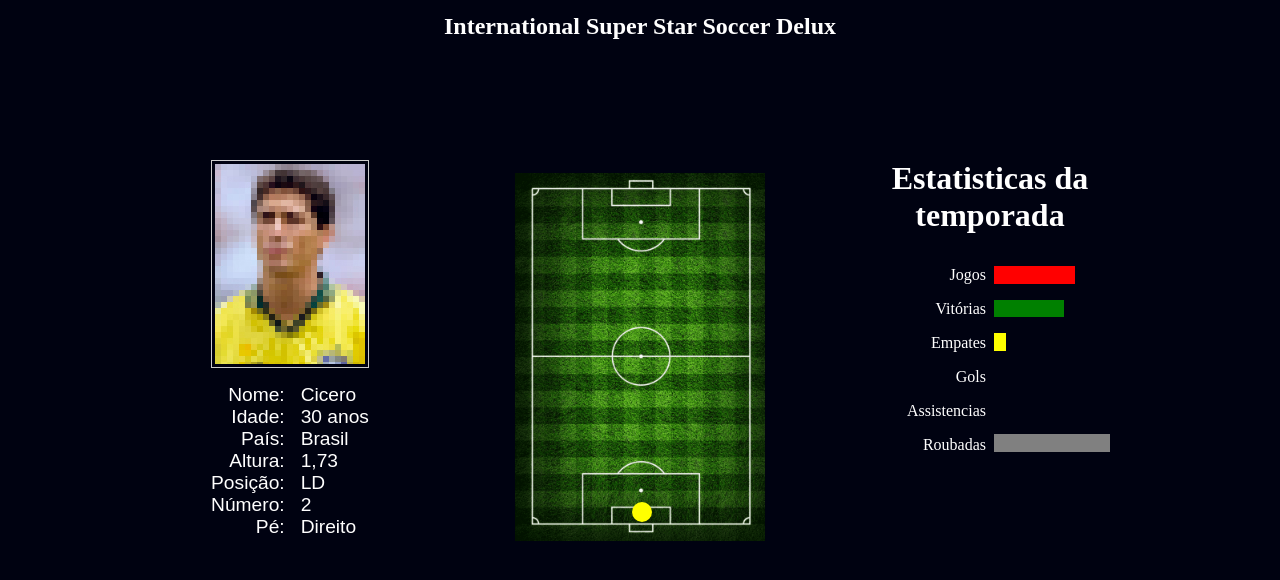
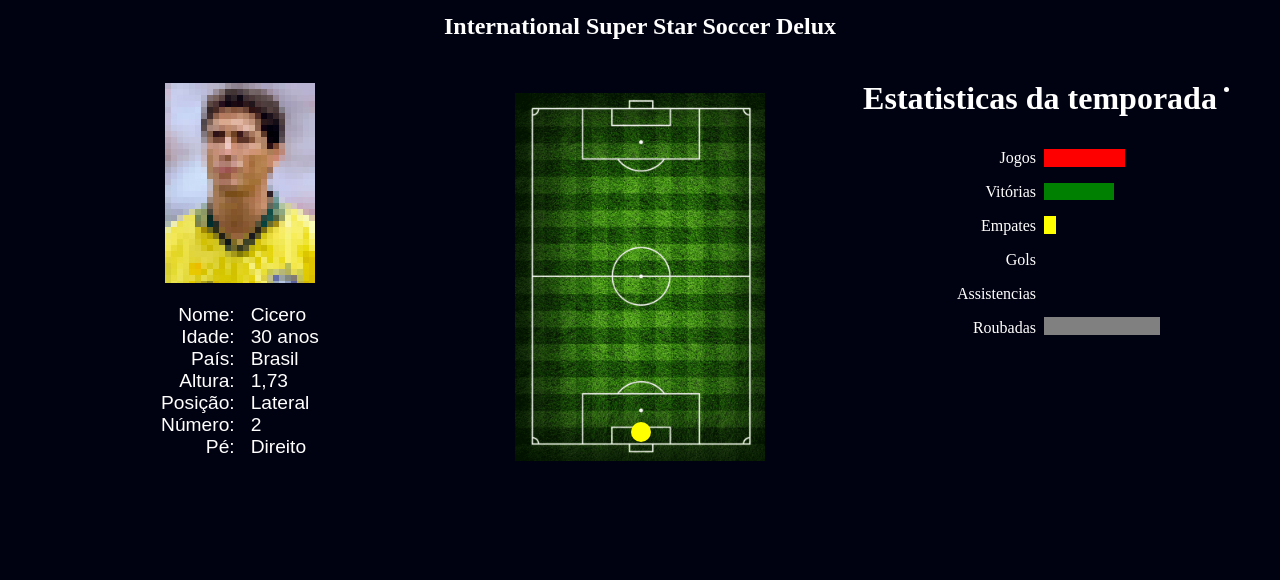
Before and after one commit to raffilsk/club_statistics, a plain HTML site: page index.html in a window 1280 px wide. Shown: the part 122-702 px from the top of the page. Drawn offline with nearby package versions, Linux system fonts and the light colour scheme.

Commit message:
Organizado componentes

```diff
--- /dev/null
+++ b/src/BasicDataPlayer.js
@@ -0,0 +1,81 @@
+import dataBase from "./data.js";
+
+export function column1() {
+    return `
+    <div id="data">
+        <div id="imgs">
+            <img id="img0" src="assets/0.jpg" />
+        </div>
+        ${description()}
+    `
+}
+
+function description() {
+    return `
+    <div id="description">
+    <div class="titles">
+        <ul>
+            <li>Nome:</li>
+            <li>Idade:</li>
+            <li>País:</li>
+            <li>Altura:</li>
+            <li>Posição:</li>
+            <li>Número:</li>
+            <li>Pé:</li>
+        </ul>
+    </div>
+    <div class="content">
+        <ul id="dataUl0">
+            <li></li>
+            <li></li>
+            <li></li>
+            <li></li>
+            <li></li>
+            <li></li>
+            <li></li>
+        </ul>
+    </div>
+</div>
+</div>
+    `
+}
+
+export function dataUlPlayer(i) {
+    $(function () {
+        $(".content").append(`<ul id="dataUl${i}">
+
+                <li>${dataBase[i].name}</li>
+                <li>${dataBase[i].age} anos</li>
+                <li>Brasil</li>
+                <li>${dataBase[i].height}</li>
+                <li> ${renamePositionPlayer(dataBase[i].position)}</li>
+                <li>${dataBase[i].id}</li>
+                <li>${foot(i)}</li>
+
+
+            </ul>`);
+        $(`#dataUl${i - 1}`).remove();
+    }
+    )
+}
+const foot = (i) => dataBase[i].foot == "r" ? "Direito" : "Esquerdo";
+function renamePositionPlayer(x) {
+    if (x == "GK") {
+        return "Goleiro"
+    }
+    else if (x == "ZD" || x == "ZE") {
+        return "Zagueiro"
+    }
+    else if (x == "LD" || x == "LE") {
+        return "Lateral"
+    }
+    else if (x == "VD" || x == "VE") {
+        return "Volante"
+    }
+    else if (x == "MD" || x == "ME") {
+        return "Meia"
+    }
+    else if (x == "AD" || x == "AE") {
+        return "Atacante"
+    }
+}
--- /dev/null
+++ b/src/Dashboard.js
@@ -0,0 +1,63 @@
+import dataBase from "./data.js";
+import { header }  from "./Header.js";
+import { column1, dataUlPlayer } from "./BasicDataPlayer.js";
+import { column2, alterPos } from "./PositionIndicatorPlayer.js";
+import { column3, percent } from "./StatisticDataPlayer.js"
+import { column4 } from "./ListDataPlayer.js";
+
+function element(id) {
+    return document.getElementById(id)
+}
+
+function container() {
+    return `
+    ${header()}
+    ${main()}
+    `
+}
+
+function main() {
+    return `
+    <div id="main">
+        ${column1()}
+        ${column2()}
+        ${column3()}
+        ${column4()}
+    </div>`
+}
+function alterData() {
+    let result = ""
+
+    for (let i = 1; i <= Object.keys(dataBase).length; i++) {
+        let before = i - 1
+        let seconds = () => {
+            if (before == 0) {
+                return 1000
+            } else {
+                return 5000 * before
+            }
+        }
+
+        setTimeout(() => {
+            result += $(`#img${before}`).remove();
+            $("#imgs").append(`<img id="img${i}" src="assets/${i}.jpg" />`)
+            dataUlPlayer(i);
+            alterPos(i);
+            percent(i);
+
+            setTimeout(() => {
+                if (i == Object.keys(dataBase).length) {
+                    location.reload();
+                }
+            }, 5000)
+
+        }, seconds())
+    }
+    return result
+}
+
+$(document).ready(function () {
+    alterData();
+});
+
+element("root").innerHTML = container()
--- /dev/null
+++ b/src/Header.js
@@ -0,0 +1,6 @@
+export function header() {
+    return `<header>
+                <img src="./assets/bandeira.jpg" />
+                <h2>International Super Star Soccer Delux</h2>
+            </header>`
+};
--- /dev/null
+++ b/src/ListDataPlayer.js
@@ -0,0 +1,15 @@
+import dataBase from "./data.js";
+
+export function column4(){
+    let row = "<ul><li>"
+    for (let x = 1; x <= Object.keys(dataBase).length; x++){
+        row += `<ul class="inline" hidden>
+                <li>${dataBase[x].name}</li>
+                <li>${dataBase[x].score.game}</li>
+                <li>${dataBase[x].score.cards.y}</li>
+                <li>${dataBase[x].score.cards.r}</li>
+                </ul>`
+    }
+    row += "</li></ul>"
+    return row;
+}
--- /dev/null
+++ b/src/PositionIndicatorPlayer.js
@@ -0,0 +1,84 @@
+import dataBase from "./data.js";
+
+export function column2() {
+    return `
+    <div id="positions">
+        <img src="assets/estadio_001.png">
+        <div id="position"></div>
+    </div>
+    `
+}
+
+export function alterPos(i) {
+
+    if (dataBase[i].position == "GK") {
+        $("#position")
+            .css("background", "yellow")
+            .css("top", "auto")
+            .css("left", "auto")
+            .animate({
+                bottom: "2rem",
+                right: "11.8rem",
+            })
+    } else if (dataBase[i].position == "LD") {
+        $("#position").css("top", "auto").css("left", "auto").animate({
+            bottom: "6rem",
+            right: "7rem",
+
+        })
+    } else if (dataBase[i].position == "LE") {
+        $("#position").css("top", "auto").css("right", "auto").animate({
+            bottom: "6rem",
+            left: "7rem",
+
+        })
+    } else if (dataBase[i].position == "ZD") {
+        $("#position").css("top", "auto").css("left", "auto").animate({
+            bottom: "5rem",
+            right: "9rem",
+
+        })
+    } else if (dataBase[i].position == "ZE") {
+        $("#position").css("top", "auto").css("right", "auto").animate({
+            bottom: "5rem",
+            left: "9rem",
+
+        })
+    }
+    else if (dataBase[i].position == "VD") {
+        $("#position").css("top", "auto").css("left", "auto").animate({
+            bottom: "9rem",
+            right: "9rem",
+        })
+    }
+    else if (dataBase[i].position == "VE") {
+        $("#position").css("top", "auto").css("left", "auto").animate({
+            bottom: "9rem",
+            left: "9rem",
+        })
+    }
+    else if (dataBase[i].position == "MD") {
+        $("#position").css("bottom", "auto").css("left", "auto").animate({
+            top: "8rem",
+            right: "9rem"
+        })
+    }
+    else if (dataBase[i].position == "ME") {
+        $("#position").css("bottom", "auto").css("right", "auto").animate({
+            top: "8rem",
+            left: "9rem"
+        })
+    }
+    else if (dataBase[i].position == "AD") {
+        $("#position").css("bottom", "auto").css("left", "auto").animate({
+            top: "5rem",
+            right: "9rem"
+        })
+    }
+    else if (dataBase[i].position == "AE") {
+        $("#position").css("bottom", "auto").css("right", "auto").animate({
+            top: "5rem",
+            left: "9rem"
+        })
+    }
+}
--- /dev/null
+++ b/src/StatisticDataPlayer.js
@@ -0,0 +1,62 @@
+import dataBase from "./data.js";
+
+export function column3() {
+    let column = `
+        <div id="statistic">
+            <h1>Estatisticas da temporada</h1>
+            <div id="graphic">
+                <div id="titles">
+                    <div id="title">Jogos</div>
+                    <div id="title">Vitórias</div>
+                    <div id="title">Empates</div>
+                    <div id="title">Gols</div>
+                    <div id="title">Assistencias</div>
+                    <div id="title">Roubadas</div>
+                </div>
+                <div id="bars">
+    `
+    for (let x = 1; x <= 6; x++) { column += `<div id=bar${x}></div>` }
+    column += `</div></div></div>`
+    return column;
+}
+
+export function percent(i) {
+    let game = dataBase[i].score.game * 11.6;
+    let wins = dataBase[i].score.wins * 11.6;
+    let draw = dataBase[i].score.draw * 11.6;
+    let goals = dataBase[i].score.goals * 11.6;
+    let assistence = dataBase[i].score.assistence * 11.6;
+    let stole = dataBase[i].score.stole * 11.6;
+
+
+    $("#bar1").css("background", "red").animate({
+        width: `${game}px`,
+        transition: '2s'
+    })
+
+    $("#bar2").css("background", "green").animate({
+        width: `${wins}px`,
+        transition: '2s'
+    })
+
+    $("#bar3").css("background", "yellow").animate({
+        width: `${draw}px`,
+        transition: '2s'
+    })
+
+    $("#bar4").css("background", "blue").animate({
+        width: `${goals}px`,
+        transition: '2s'
+    })
+
+    $("#bar5").css("background", "purple").animate({
+        width: `${assistence}px`,
+        transition: '2s'
+    })
+
+    $("#bar6").css("background", "gray").animate({
+        width: `${stole}px`,
+        transition: '2s'
+    })
+
+}
--- /dev/null
+++ b/src/data.js
@@ -0,0 +1,402 @@
+export default
+    {
+        1:{
+            id: 1,
+            name: "da Silva",
+            social: "",
+            age: "28",
+            location: "Brasil",
+            height: "1,83",
+            position: "GK",
+            foot: "r",
+            score: {
+                game: 7,
+                wins: 6,
+                draw: 1,
+                goals: 0,
+                assistence: 0,
+                cards: {y: 0, r: 0},
+                stole: 10
+
+            }
+        },
+        2:{
+            id: 2,
+            name: "Cicero",
+            social: "",
+            age: "30",
+            location: "Brasil",
+            height: "1,73",
+            position: "LD",
+            foot: "r",
+            score: {
+                game: 7,
+                wins: 6,
+                draw: 1,
+                goals: 0,
+                assistence: 3,
+                cards: {y: 0, r: 0},
+                stole: 7
+
+            }
+        },
+        3:{
+            id: 3,
+            name: "Paco",
+            social: "",
+            age: "32",
+            location: "Brasil",
+            height: "1,80",
+            position: "ZE",
+            foot: "r",
+            score: {
+                game: 1,
+                wins: 1,
+                draw: 0,
+                goals: 0,
+                assistence: 0,
+                cards: {y: 0, r: 0},
+                stole: 2
+
+            }
+        },
+        4:{
+            id: 4,
+            name: "Vincento",
+            social: "",
+            age: "29",
+            location: "Brasil",
+            height: "1,86",
+            position: "ZD",
+            foot: "l",
+            score: {
+                game: 1,
+                wins: 0,
+                draw: 1,
+                goals: 0,
+                assistence: 0,
+                cards: {y: 0, r: 0},
+                stole: 2
+
+            }
+        },
+        5:{
+            id: 5,
+            name: "Roca",
+            social: "",
+            age: "25",
+            location: "Brasil",
+            height: "1,77",
+            position: "VD",
+            foot: "r",
+            score: {
+                game: 7,
+                wins: 6,
+                draw: 1,
+                goals: 0,
+                assistence: 0,
+                cards: {y: 0, r: 0},
+                stole: 8
+
+            }
+        },
+        6:{
+            id: 6,
+            name: "Ferreira",
+            social: "",
+            age: "30",
+            location: "Brasil",
+            height: "1,80",
+            position: "LE",
+            foot: "l",
+            score: {
+                game: 4,
+                wins: 4,
+                draw: 1,
+                goals: 1,
+                assistence: 1,
+                cards: {y: 0, r: 0},
+                stole: 5
+            }
+        },
+        7:{
+            id: 7,
+            name: "Allejo",
+            social: "",
+            age: "30",
+            location: "Brasil",
+            height: "1,73",
+            position: "AD",
+            foot: "r",
+            score: {
+                game: 7,
+                wins: 6,
+                draw: 1,
+                goals: 4,
+                assistence: 3,
+                cards: {y: 0, r: 0},
+                stole: 2
+            }
+        },
+        8:{
+            id: 8,
+            name: "Santos",
+            social: "",
+            age: "31",
+            location: "Brasil",
+            height: "1,76",
+            position: "VE",
+            foot: "r",
+            score: {
+                game: 7,
+                wins: 6,
+                draw: 1,
+                goals: 1,
+                assistence: 2,
+                cards: {y: 0, r: 0},
+                stole: 10
+
+            }
+        },
+        9:{
+            id: 9,
+            name: "Pardilla",
+            social: "",
+            age: "26",
+            location: "Brasil",
+            height: "1,70",
+            position: "MD",
+            foot: "l",
+            score: {
+                game: 7,
+                wins: 6,
+                draw: 1,
+                goals: 0,
+                assistence: 3,
+                cards: {y: 0, r: 0},
+                stole: 7
+
+
+            }
+        },
+        10:{
+            id: 10,
+            name: "Beranco",
+            social: "",
+            age: "29",
+            location: "Brasil",
+            height: "1,89",
+            position: "ME",
+            foot: "r",
+            score: {
+                game: 3,
+                wins: 3,
+                draw: 1,
+                goals: 0,
+                assistence: 1,
+                cards: {y: 0, r: 0},
+                stole: 10
+
+            }
+        },
+        11:{
+            id: 11,
+            name: "Gomez",
+            social: "",
+            age: "28",
+            location: "Brasil",
+            height: "1,67",
+            position: "AE",
+            foot: "r",
+            score: {
+                game: 7,
+                wins: 6,
+                draw: 1,
+                goals: 5,
+                assistence: 0,
+                cards: {y: 0, r: 0},
+                stole: 3
+
+            }
+        },
+        12:{
+            id: 12,
+            name: "Souza",
+            social: "",
+            age: "29",
+            location: "Brasil",
+            height: "1,85",
+            position: "GK",
+            foot: "r",
+            score: {
+                game: 1,
+                wins: 1,
+                draw: 1,
+                goals: 0,
+                assistence: 0,
+                cards: {y: 0, r: 0},
+                stole: 5
+
+            }
+        },
+        13:{
+            id: 13,
+            name: "Marengez",
+            social: "",
+            age: "29",
+            location: "Brasil",
+            height: "1,83",
+            position: "ZE",
+            foot: "r",
+            score: {
+                game: 7,
+                wins: 6,
+                draw: 1,
+                goals: 0,
+                assistence: 0,
+                cards: {y: 0, r: 0},
+                stole: 7
+
+            }
+        },
+        14:{
+            id: 14,
+            name: "Negros",
+            social: "",
+            age: "24",
+            location: "Brasil",
+            height: "1,76",
+            position: "LD",
+            foot: "r",
+            score: {
+                game: 3,
+                wins: 3,
+                draw: 1,
+                goals: 0,
+                assistence: 0,
+                cards: {y: 0, r: 0},
+                stole: 3
+
+            }
+        },
+        15:{
+            id: 15,
+            name: "Rivero",
+            social: "",
+            age: "25",
+            location: "Brasil",
+            height: "1,87",
+            position: "ZD",
+            foot: "r",
+            score: {
+                game: 2,
+                wins: 2,
+                draw: 1,
+                goals: 0,
+                assistence: 0,
+                cards: {y: 0, r: 0},
+                stole: 1
+
+            }
+        },
+        16:{
+            id: 16,
+            name: "Leao",
+            social: "",
+            age: "25",
+            location: "Brasil",
+            height: "1,75",
+            position: "LE",
+            foot: "l",
+            score: {
+                game: 3,
+                wins: 2,
+                draw: 1,
+                goals: 0,
+                assistence: 0,
+                cards: {y: 1, r: 1},
+                stole: 6
+
+            }
+        },
+        17:{
+            id: 17,
+            name: "Canell",
+            social: "",
+            age: "28",
+            location: "Brasil",
+            height: "1,76",
+            position: "ME",
+            foot: "r",
+            score: {
+                game: 1,
+                wins: 1,
+                draw: 1,
+                goals: 0,
+                assistence: 0,
+                cards: {y: 0, r: 0},
+                stole: 2
+
+            }
+        },
+        18:{
+            id: 18,
+            name: "Fontana",
+            social: "",
+            age: "25",
+            location: "Brasil",
+            height: "1,80",
+            position: "MD",
+            foot: "r",
+            score: {
+                game: 2,
+                wins: 2,
+                draw: 1,
+                goals: 0,
+                assistence: 0,
+                cards: {y: 0, r: 0},
+                stole: 1
+
+            }
+        },
+        19:{
+            id: 19,
+            name: "Senior",
+            social: "",
+            age: "28",
+            location: "Brasil",
+            height: "1,77",
+            position: "AD",
+            foot: "r",
+            score: {
+                game: 1,
+                wins: 1,
+                draw: 1,
+                goals: 0,
+                assistence: 0,
+                cards: {y: 0, r: 0},
+                stole: 2
+
+            }
+        },
+        20:{
+            id: 20,
+            name: "Seneca",
+            social: "",
+            age: "18",
+            location: "Brasil",
+            height: "1,83",
+            position: "AE",
+            foot: "r",
+            score: {
+                game: 3,
+                wins: 2,
+                draw: 1,
+                goals: 0,
+                assistence: 0,
+                cards: {y: 0, r: 0},
+                stole: 1
+
+            }
+        }
+    }
--- a/styles/style.scss
+++ b/styles/style.scss
@@ -1,6 +1,6 @@
 @mixin column_size() {
     position: relative;
-    width: 350px;
+    width: 400px;
     border: 0px solid red;
 }
 
@@ -8,6 +8,9 @@
     margin: 0;
     padding: 0;
     box-sizing: border-box;
+}
+.inline li{
+    display: inline;
 }
 body {
     background: #000211;
@@ -24,11 +27,15 @@
     }
 }
 #main {
+    max-width: 1208px;
     position: relative;
     display: flex;
     flex-direction: row;
+    flex-wrap: wrap;
     justify-content: center;
-    margin-top: 5rem;
+    margin: auto;
+
+    border: 0 solid red
 }
 
 #data {
@@ -36,9 +43,10 @@
     display: flex;
     flex-direction: column;
     align-items: center;
+    border: 0 solid red;
 
     #imgs {
-        border: 1px solid #ccc;
+        border: 0 solid #ccc;
         max-width: 160px;
         height: 208px;
         padding: 0.2rem;
@@ -78,7 +86,7 @@
     display: flex;
     align-items: center;
     justify-content: center;
-    border: 0px solid red;
+    border: 0 solid red;
 
     img {
         max-width: 250px;
@@ -97,6 +105,7 @@
     display: flex;
     flex-direction: column;
     align-items: center;
+    border: 0 solid red;
     h1 {
         text-align: center;
     }
```
Also changed, not shown: index.html (+1 -1 lines), styles/style.css, 1 other file.
